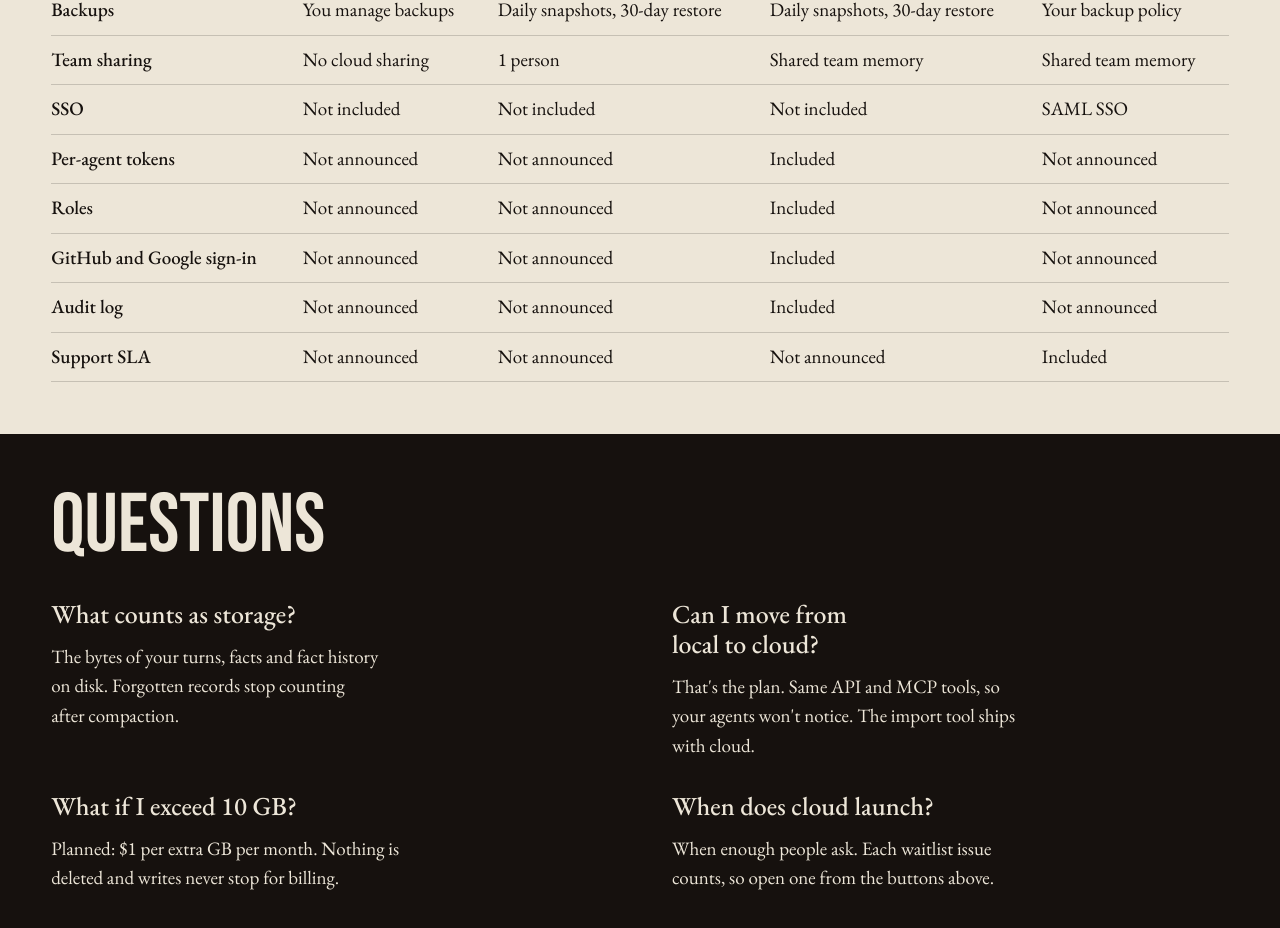
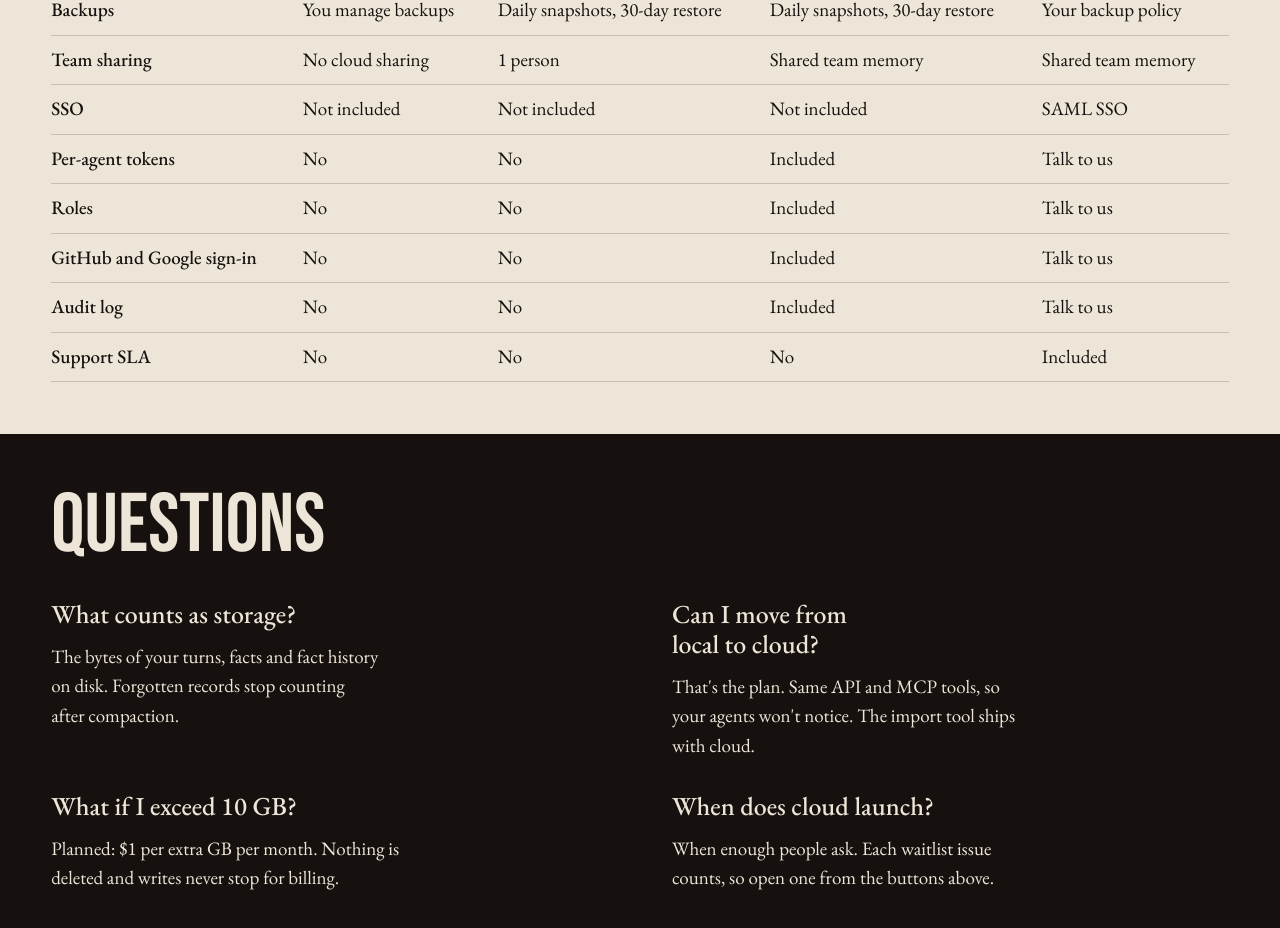
Before and after one commit to Clawdlinux/atticdb, a Next.js app in the folder site/: page /pricing in a window 1280 px wide. Shown: the part 1737-2665 px from the top of the page. Built offline with nearby package versions, Linux system fonts and the light colour scheme.

Commit message:
fix(site): answer every plan-table cell
Signed-off-by: Shreyansh Sancheti <43677304+shreyanshjain7174@users.noreply.github.com>

```diff
--- a/site/src/content/pricing.ts
+++ b/site/src/content/pricing.ts
@@ -104,22 +104,22 @@ export const PLAN_FEATURES: { feature: string; values: Record<Plan["id"], string
   },
   {
     feature: "Per-agent tokens",
-    values: { local: "Not announced", pro: "Not announced", team: "Included", vpc: "Not announced" },
+    values: { local: "No", pro: "No", team: "Included", vpc: "Talk to us" },
   },
   {
     feature: "Roles",
-    values: { local: "Not announced", pro: "Not announced", team: "Included", vpc: "Not announced" },
+    values: { local: "No", pro: "No", team: "Included", vpc: "Talk to us" },
   },
   {
     feature: "GitHub and Google sign-in",
-    values: { local: "Not announced", pro: "Not announced", team: "Included", vpc: "Not announced" },
+    values: { local: "No", pro: "No", team: "Included", vpc: "Talk to us" },
   },
   {
     feature: "Audit log",
-    values: { local: "Not announced", pro: "Not announced", team: "Included", vpc: "Not announced" },
+    values: { local: "No", pro: "No", team: "Included", vpc: "Talk to us" },
   },
   {
     feature: "Support SLA",
-    values: { local: "Not announced", pro: "Not announced", team: "Not announced", vpc: "Included" },
+    values: { local: "No", pro: "No", team: "No", vpc: "Included" },
   },
 ];
```
Also changed, not shown: 1 other file (tests, documents, lock files or other folders).
